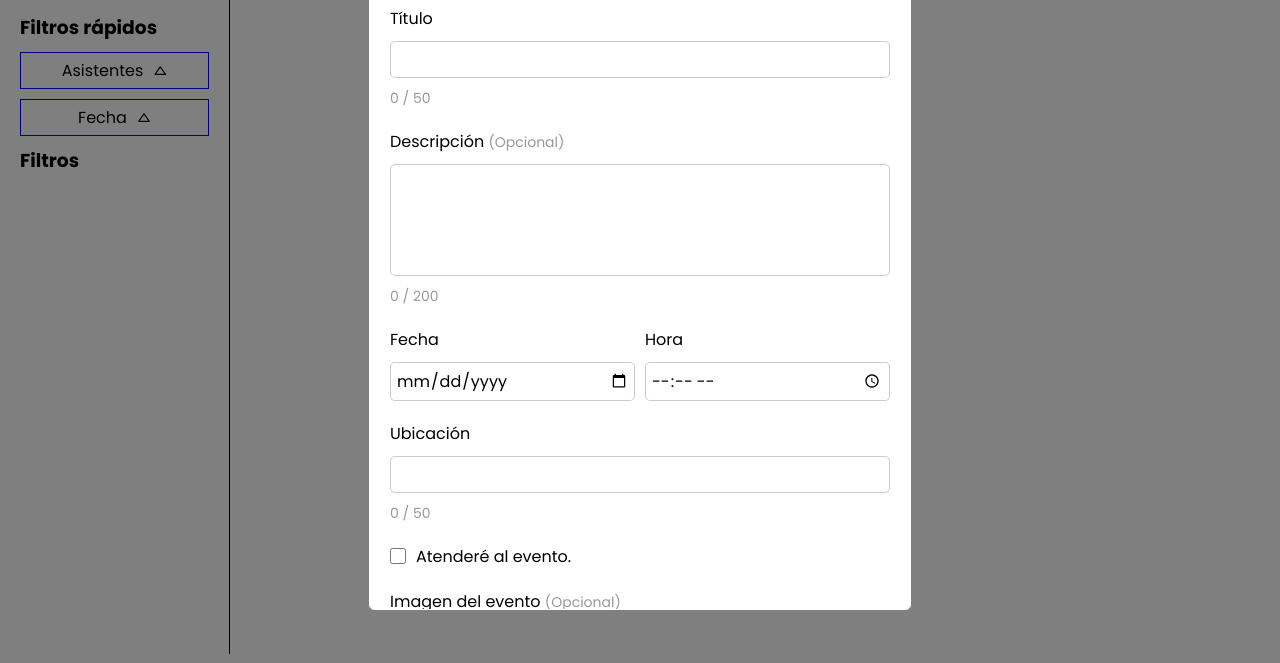
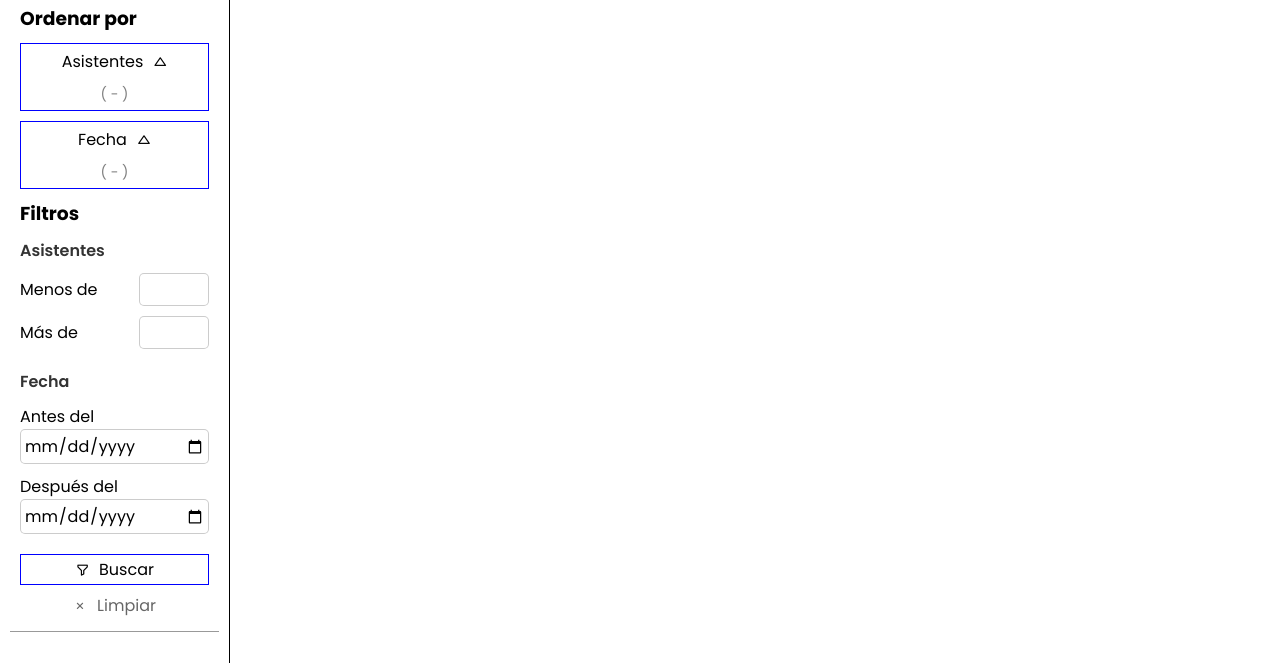
Before and after one commit to damigand/Proyecto-10, a website built with Vite: page Frontend/index.html in a window 1280 px wide. Shown: the part 137-800 px from the top of the page. Built offline with nearby package versions, Linux system fonts and the light colour scheme; files whose address does not match are found by name.

Commit message:
filtros en frontend
Filtros en frontend, solo aspectos visuales, listeners preparados para conectar con backend

```diff
--- a/Frontend/components/actionsBar/actionsBar.css
+++ b/Frontend/components/actionsBar/actionsBar.css
@@ -3,13 +3,13 @@
     top: 71px;
     left: 0;
     width: var(--sidebar-width);
-    height: 90%;
+    height: calc(100dvh - 71px);
     border-right: 1px solid var(--lightdark-text);
     margin-bottom: 10px;
     display: flex;
     flex-direction: column;
-    padding: var(--px-10) var(--px-20);
-    gap: var(--px-30);
+    padding: var(--px-10) var(--px-10);
+    gap: var(--px-10);
 }
 
 #create-event-button {
@@ -28,6 +28,10 @@
 }
 
 .filter-events-container {
+    border-top: 1px solid light-dark(rgba(0, 0, 0, 0.4), rgba(255, 255, 255, 0.4));
+    border-bottom: 1px solid light-dark(rgba(0, 0, 0, 0.4), rgba(255, 255, 255, 0.4));
+    padding: var(--px-10) var(--px-10);
+    overflow-y: scroll;
     display: flex;
     flex-direction: column;
     gap: var(--px-10);
@@ -47,6 +51,7 @@
     display: flex;
     align-items: center;
     justify-content: center;
+    flex-direction: column;
     gap: var(--px-10);
     cursor: pointer;
 }
@@ -68,6 +73,93 @@ button.least {
 
 .show-action-bar {
     display: none;
+}
+
+.assistants-order div,
+.date-order div {
+    display: flex;
+    justify-content: center;
+    align-items: center;
+    gap: var(--px-10);
+}
+
+.assistants-order span,
+.date-order span {
+    font-size: 14px;
+    opacity: 0.5;
+}
+
+#filter-events-form {
+    display: flex;
+    flex-direction: column;
+    gap: var(--px-20);
+}
+
+#filter-events-form h4 {
+    font-weight: 600;
+    opacity: 0.8;
+}
+
+#filter-events-form input {
+    width: 100%;
+}
+
+#filter-assistants,
+#filter-date {
+    display: flex;
+    flex-direction: column;
+    gap: var(--px-10);
+}
+
+#filter-assistants div {
+    display: flex;
+    align-items: center;
+}
+
+#filter-assistants input {
+    width: 70px;
+    margin-left: auto;
+}
+
+#filter-actions {
+    display: flex;
+    flex-direction: column;
+    gap: var(--px-5);
+}
+
+#filter-actions button {
+    padding: 2px 6px;
+    font-size: 16px;
+    background-color: transparent;
+    display: flex;
+    justify-content: center;
+    align-items: center;
+    gap: var(--px-10);
+    cursor: pointer;
+}
+
+#filter-actions i {
+    font-size: 14px;
+}
+
+#filter-submit {
+    transition: all 0.2s ease;
+    border: 1px solid light-dark(blue, var(--dark-orange));
+}
+
+#filter-submit:hover {
+    background-color: light-dark(blue, var(--dark-orange));
+    color: white;
+}
+
+#filter-clear {
+    transition: all 0.2s ease;
+    opacity: 0.6;
+    border: 1px solid transparent;
+}
+
+#filter-clear:hover {
+    opacity: 1;
 }
 
 @media (max-width: 800px) {
--- a/Frontend/components/actionsBar/actionsBar.js
+++ b/Frontend/components/actionsBar/actionsBar.js
@@ -7,19 +7,58 @@ const template = () => {
         <div id="action-bar">
             <button id="create-event-button">Crear evento</button>
             <div class="filter-events-container">
-                <h3>Filtros rápidos</h3>
+                <h3>Ordenar por</h3>
                 <div class="quick-filters">
-                    <button class="assistants-filter">
-                        Asistentes
-                        <i class="bx bx-up-arrow"></i>
+                    <button class="assistants-order">
+                        <div>
+                            Asistentes
+                            <i class="bx bx-up-arrow"></i>
+                        </div>
+                        <span>( - )</span>
                     </button>
-                    <button class="date-filter">
-                        Fecha
-                        <i class="bx bx-up-arrow"></i>
+                    <button class="date-order">
+                        <div>
+                            Fecha
+                            <i class="bx bx-up-arrow"></i>
+                        </div>
+                        <span>( - )</span>
                     </button>
                 </div>
                 <h3>Filtros</h3>
                 <form id="filter-events-form">
+
+                    <div id="filter-assistants">
+                        <h4>Asistentes</h4>
+                        <div>
+                            <label for="less-assistants">Menos de</label>
+                            <input type="number" id="less-assistants" />
+                        </div>
+                        <div>
+                            <label for="more-assistants">Más de</label>
+                            <input type="number" id="more-assistants" />
+                        </div>
+                    </div>
+                    <div id="filter-date">
+                        <h4>Fecha</h4>
+                        <div>
+                            <label for="before-date">Antes del</label>
+                            <input type="date" id="before-date" />
+                        </div>
+                        <div>
+                            <label for="after-date">Después del</label>
+                            <input type="date" id="after-date" />
+                        </div>
+                    </div>
+                    <div id="filter-actions">
+                        <button type="button" id="filter-submit">
+                            <i class='bx bx-filter-alt' ></i>
+                            Buscar
+                        </button>
+                        <button type="button" id="filter-clear">
+                            <i class='bx bx-x'></i>
+                            Limpiar
+                        </button>
+                    </div>
                 </form>
             </div>
 			<span class="show-action-bar">Filtros</span>
@@ -30,6 +69,32 @@ const template = () => {
 let assistIndex = 0;
 let dateIndex = 0;
 
+const setUpFilters = () => {
+    const assistFilterButton = $(".assistants-order");
+    assistFilterButton.addEventListener("click", () => {
+        assistIndex = changeQuickFilter(assistIndex, assistFilterButton, false);
+    });
+
+    const dateFilterButton = $(".date-order");
+    dateFilterButton.addEventListener("click", () => {
+        dateIndex = changeQuickFilter(dateIndex, dateFilterButton, true);
+    });
+
+    const filterButton = $("#filter-submit");
+    const clearButton = $("#filter-clear");
+
+    filterButton.addEventListener("click", () => filterEvents());
+    clearButton.addEventListener("click", () => resetFilters());
+};
+
+const filterEvents = () => {
+    console.log("filtrando");
+};
+
+const resetFilters = () => {
+    console.log("reseteando");
+};
+
 const actionBar = () => {
     $("main").insertAdjacentHTML("afterbegin", template());
     $("#create-event-button").addEventListener("click", () => {
@@ -38,15 +103,7 @@ const actionBar = () => {
         $(".show-action-bar").textContent = "Filtros";
     });
 
-    const assistFilterButton = $(".assistants-filter");
-    assistFilterButton.addEventListener("click", () => {
-        assistIndex = changeQuickFilter(assistIndex, assistFilterButton);
-    });
-
-    const dateFilterButton = $(".date-filter");
-    dateFilterButton.addEventListener("click", () => {
-        dateIndex = changeQuickFilter(dateIndex, dateFilterButton);
-    });
+    setUpFilters();
 
     const showActionBar = $(".show-action-bar");
     showActionBar.addEventListener("click", () => {
@@ -61,21 +118,25 @@ const actionBar = () => {
     });
 };
 
-//Cambia aspectos visuales de los botones.
-const changeQuickFilter = (index, button) => {
+//Cambia aspectos visuales de los botones y su valor
+//Para ir rotando.
+const changeQuickFilter = (index, button, isDate) => {
     const icon = button.querySelector("i");
+    const text = button.querySelector("span");
     switch (index) {
         case 0:
             index = 1;
             button.classList.add("most");
             icon.classList.toggle("bx-up-arrow");
             icon.classList.toggle("bxs-up-arrow");
+            text.textContent = isDate ? "(Más reciente)" : "(Mayor a menor)";
             break;
         case 1:
             index = 2;
             button.classList.remove("most");
             button.classList.add("least");
             icon.classList.toggle("reverse");
+            text.textContent = isDate ? "(Más antiguo)" : "(Menor a mayor)";
             break;
         case 2:
             index = 0;
@@ -83,6 +144,7 @@ const changeQuickFilter = (index, button) => {
             icon.classList.toggle("bx-up-arrow");
             icon.classList.toggle("bxs-up-arrow");
             icon.classList.remove("reverse");
+            text.textContent = "( - )";
             break;
     }
 
--- a/Frontend/main.js
+++ b/Frontend/main.js
@@ -22,4 +22,3 @@ window.addEventListener("popstate", function () {
 
 //Llamo directamente a Events() para que cargue como primera página.
 Events();
-eventForm();
```
